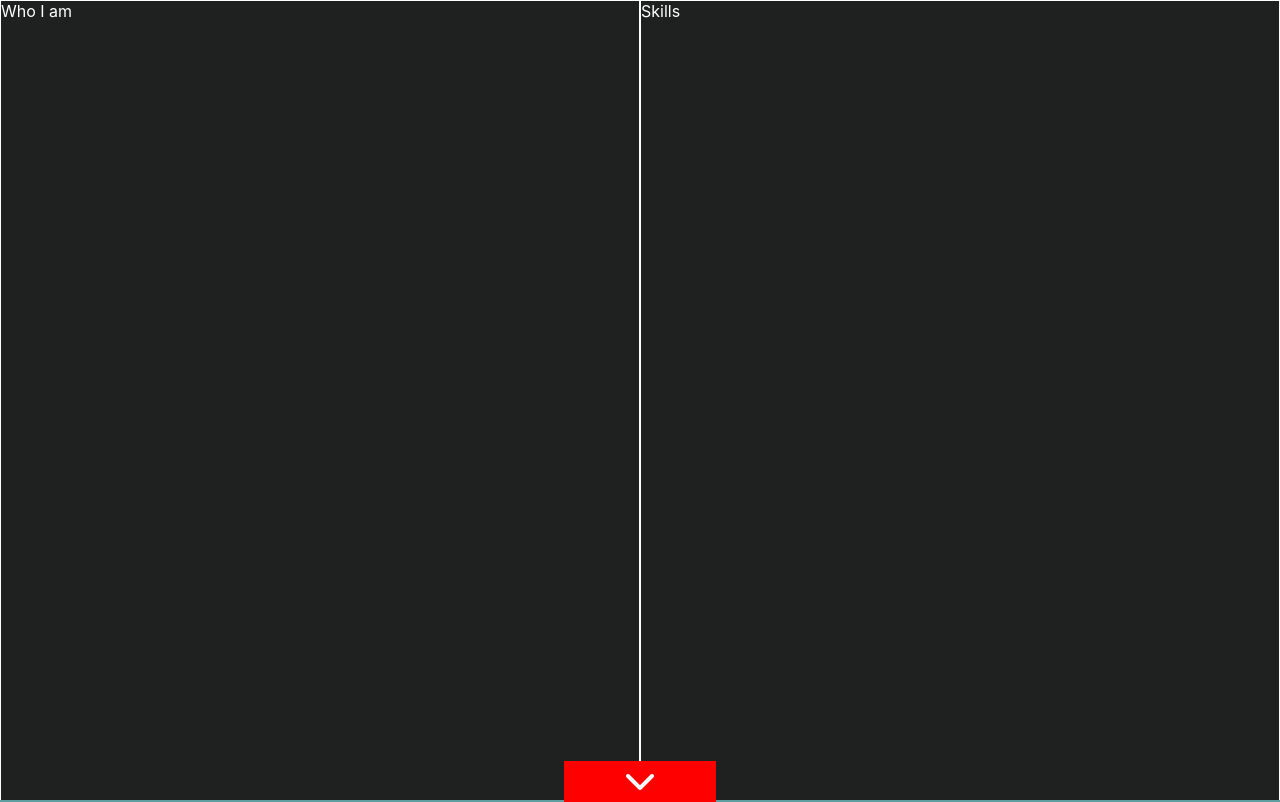
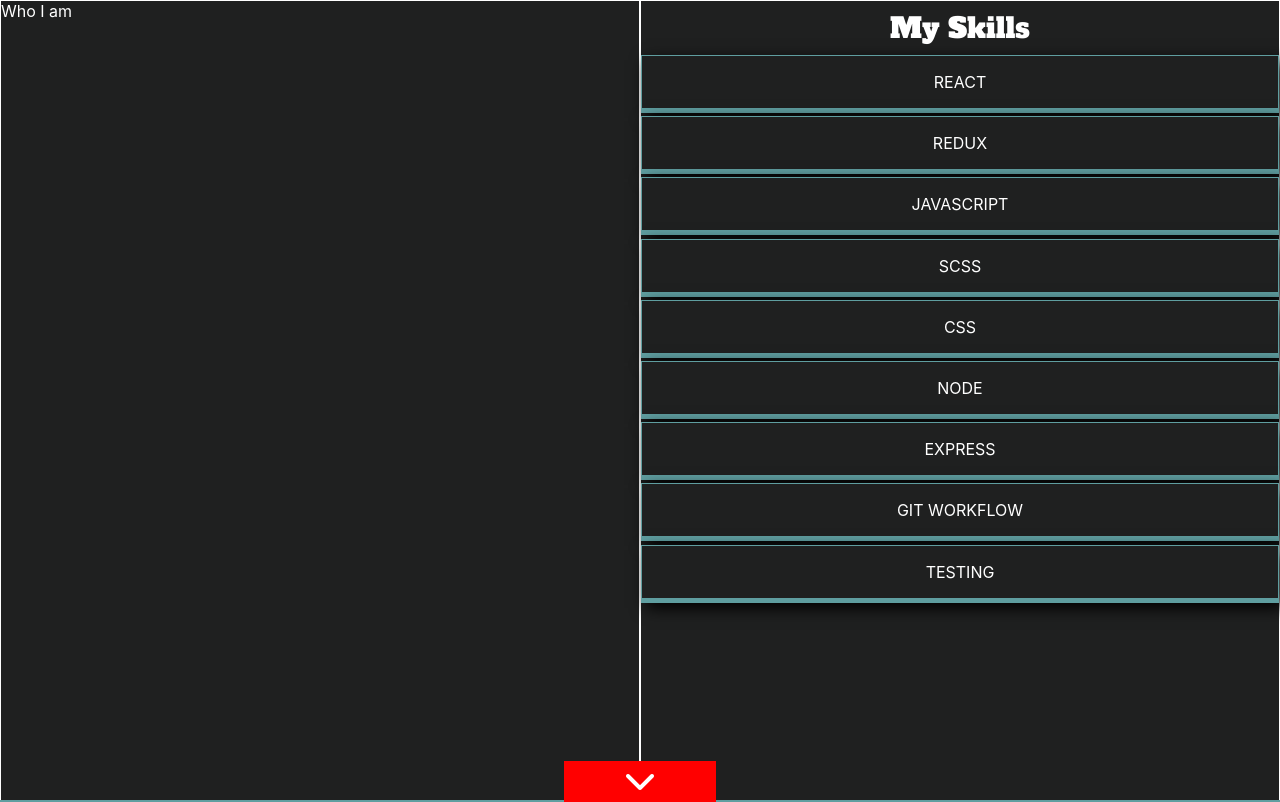
Before and after one commit to KevinKra/Personal_Website, a React (Create React App) app: page / in a window 1280 px wide. Shown: the top 802 px of the page. Built offline with nearby package versions, Linux system fonts and the light colour scheme.

Commit message:
Build out 'mySkills' section

```diff
--- a/src/App.js
+++ b/src/App.js
@@ -1,19 +1,34 @@
 import React from "react";
 import "./App.scss";
+import "./styles/_animations.scss";
 import Project from "./components/Project/Project";
 import imgPalettePicker from "./images/PalettePickerFScopy.jpg";
 import imgLightSide from "./images/swapiFS.jpg";
 import imgMovieTracker from "./images/MovieTracker.jpg";
+import { transformFile } from "@babel/core";
 
 function App() {
+  // const skills = ["JavaScript", "React", "Git", "SCSS", "HTML"];
   return (
     <div className='App'>
       <section className='AboutMe'>
         <aside className='bio'>
           <p>Who I am</p>
         </aside>
-        <aside className='skills'>
-          <p>Skills</p>
+        <aside className='skillset'>
+          <h1 className='skillset-title'>My Skills</h1>
+          <ul className='skills'>
+            {/* Update SCSS $total-items as list increases */}
+            <li className='skill'>React</li>
+            <li className='skill'>Redux</li>
+            <li className='skill'>JavaScript</li>
+            <li className='skill'>SCSS</li>
+            <li className='skill'>CSS</li>
+            <li className='skill'>Node</li>
+            <li className='skill'>Express</li>
+            <li className='skill'>Git Workflow</li>
+            <li className='skill'>Testing</li>
+          </ul>
         </aside>
       </section>
       <section className='Projects'>
--- a/src/App.scss
+++ b/src/App.scss
@@ -14,13 +14,48 @@
     border-bottom: none;
     flex: 1;
   }
-  .skills {
+  .skillset {
     border: 1px solid white;
     border-bottom: none;
     flex: 1;
   }
+  .skillset-title {
+    font-family: $display-font;
+    font-size: 28px;
+    margin: 0.5rem 0;
+    font-weight: 100;
+    text-align: center;
+  }
+  .skills {
+    margin: 0;
+    padding: 0;
+  }
+  .skill {
+    position: relative;
+    list-style-type: none;
+    margin-top: 0.2rem;
+    border: 1px solid $accent-blue;
+    border-bottom: 5px solid $accent-blue;
+    background-color: $background-dark;
+    box-shadow: 5px 5px 15px black;
+    padding: 1rem;
+    text-align: center;
+    text-transform: uppercase;
+    animation: fadeIn 0.5s linear;
+    animation-fill-mode: both;
+  }
   p {
     margin: 0;
+  }
+  li {
+    color: white;
+  }
+}
+
+$total-items: 9;
+@for $i from 1 through $total-items {
+  .skill:nth-child(#{$i}) {
+    animation-delay: 0.25s * $i;
   }
 }
 
```
